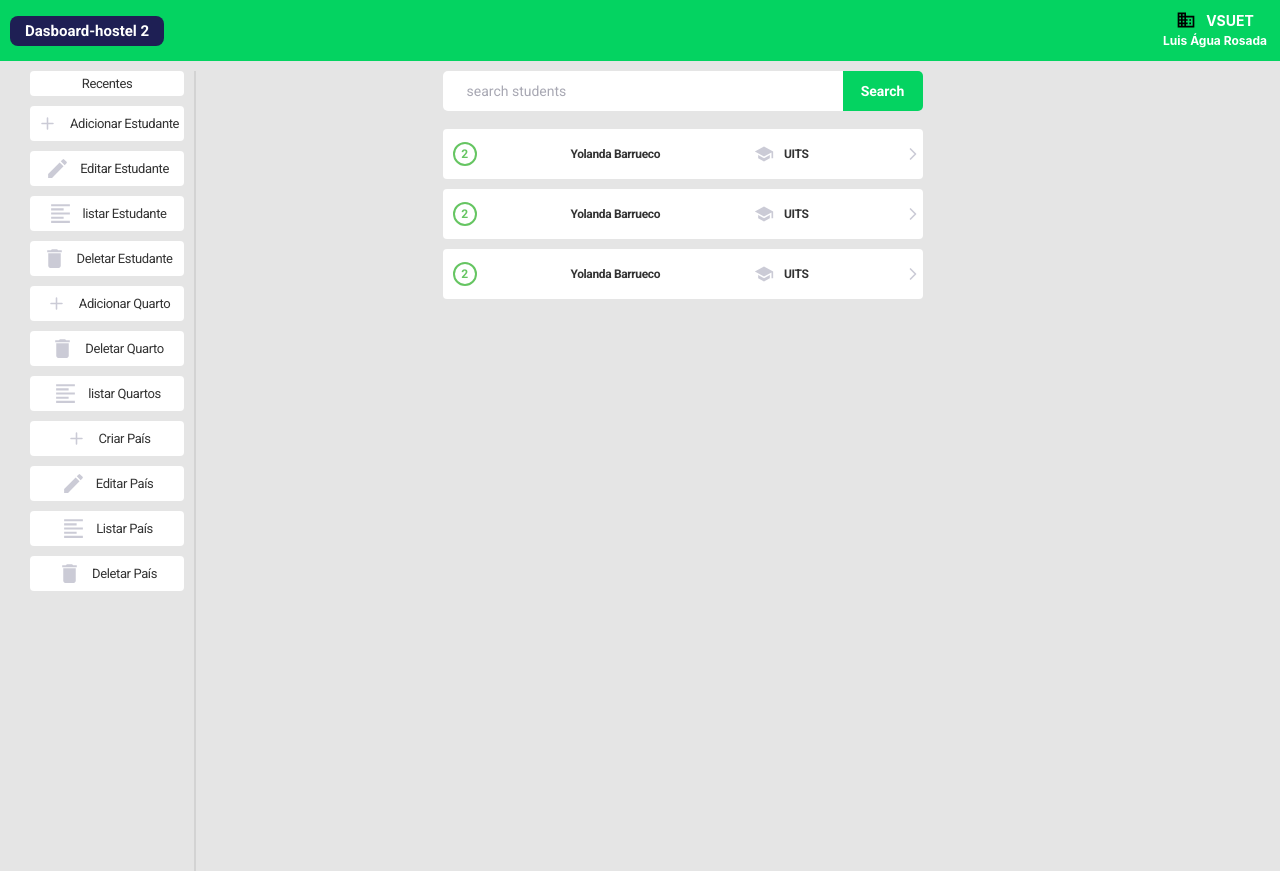
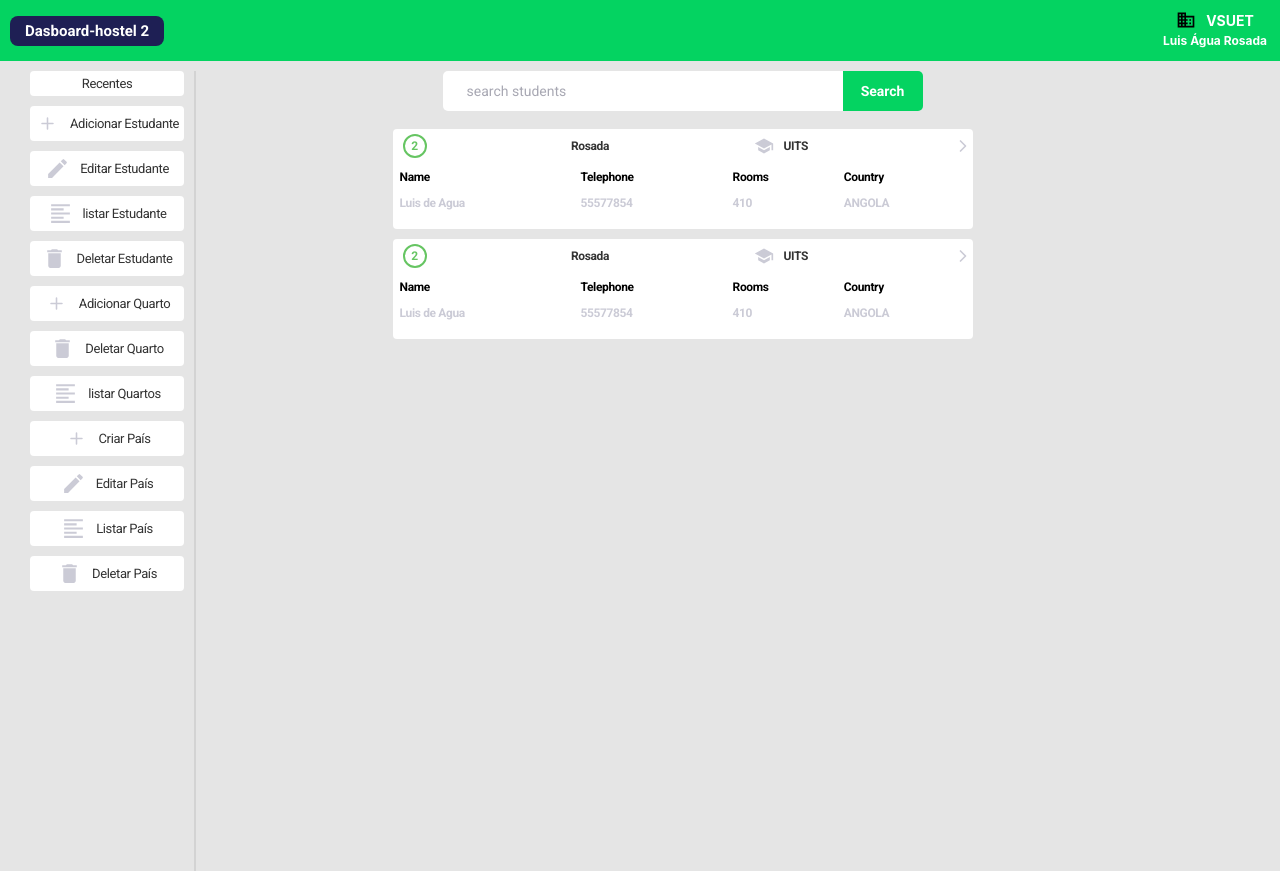
Before and after one commit to iamrosada/eva, a React (Create React App) app in the folder web/: page /allstudent in a window 1280 px wide. Built offline with nearby package versions, Linux system fonts and the light colour scheme.

Commit message:
finish student function

```diff
--- a/web/src/pages/AllStudent/index.js
+++ b/web/src/pages/AllStudent/index.js
@@ -90,43 +90,66 @@
                           </form>
 
 
-                          <div id="students">
+                          <div id="student-table">
+                             <div id="students-h">
+
                                   <span id="borda">2</span>
-                              <span className="sp">Yolanda Barrueco</span>
+                                    <span className="sp">Rosada</span>
                                     <div id="univer-home">
                                       <MdSchool color="#cbcbd6"size={20}/>
                                       <span className="sp">UITS</span>
 
                                     </div>
                                     <FiChevronRight color="#cbcbd6"size={20}/>
+                             </div>
+                             <table>
+                                    <tr>
+                                      <th>Name</th>
+                                      <th>Telephone</th>
+                                      <th>Rooms</th>
+                                      <th>Country</th>
+                                    </tr>
+                                    <tr>
+                                      <td>Luis de Agua</td>
+                                      <td>55577854</td>
+                                      <td>410</td>
+                                      <td>ANGOLA</td>
+
+                                  </tr>
+
+                             </table>
 
                           </div>
+                          <div id="student-table">
+                             <div id="students-h">
 
-
-                          <div id="students">
                                   <span id="borda">2</span>
-                              <span className="sp">Yolanda Barrueco</span>
+                                    <span className="sp">Rosada</span>
                                     <div id="univer-home">
                                       <MdSchool color="#cbcbd6"size={20}/>
                                       <span className="sp">UITS</span>
 
                                     </div>
                                     <FiChevronRight color="#cbcbd6"size={20}/>
+                             </div>
+                             <table>
+                                    <tr>
+                                      <th>Name</th>
+                                      <th>Telephone</th>
+                                      <th>Rooms</th>
+                                      <th>Country</th>
+                                    </tr>
+                                    <tr>
+                                      <td>Luis de Agua</td>
+                                      <td>55577854</td>
+                                      <td>410</td>
+                                      <td>ANGOLA</td>
+
+                                  </tr>
+
+                             </table>
 
                           </div>
-                          <div id="students">
-                              <span id="borda">2</span>
-                              <span className="sp">Yolanda Barrueco</span>
-                              <div id="univer-home">
-                                <MdSchool color="#cbcbd6"size={20}/>
-                                <span className="sp">UITS</span>
-
-                              </div>
-                              <FiChevronRight color="#cbcbd6"size={20}/>
-
-                          </div>
-
-
 
 
 
```
Lines whose indentation alone changed are shown as unchanged.
